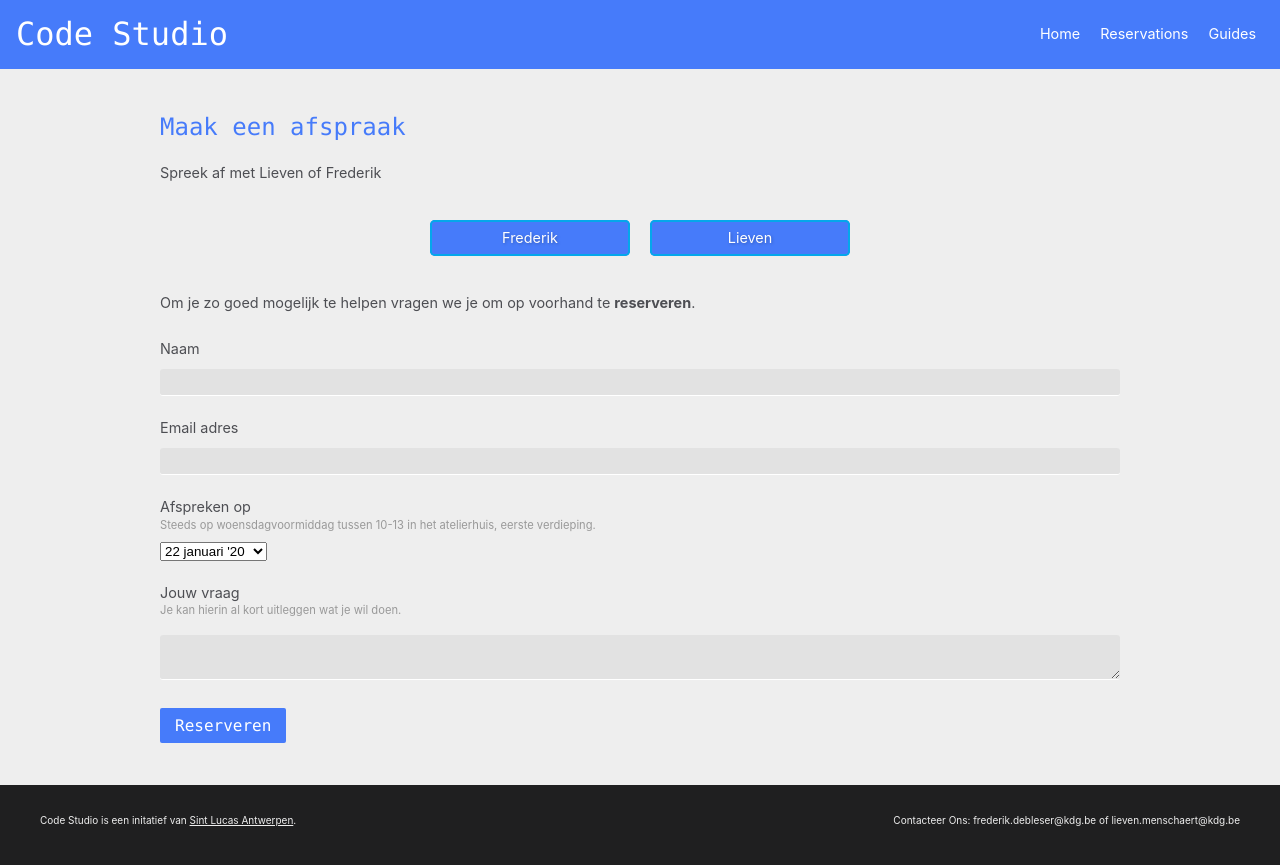
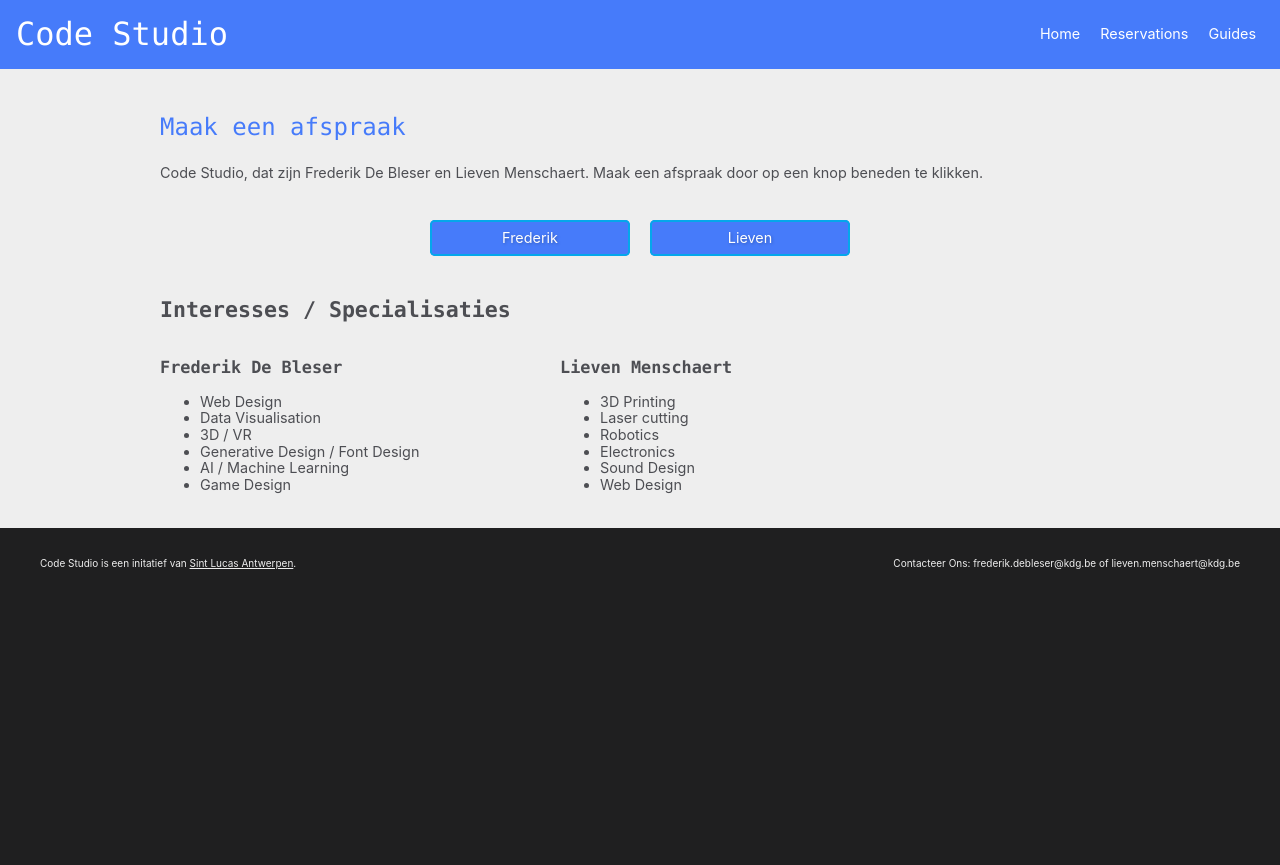
Before and after one commit to codespacehelp/website, a Jekyll site: the page built from reservations.html, in a window 1280 px wide. Shown: the top 865 px of the page. Built offline with Jekyll 4.4.1, drawn with Linux system fonts in a browser that asks for light colours.

Commit message:
Update reservation pages.

```diff
--- a/media/css/main.css
+++ b/media/css/main.css
@@ -64,6 +64,11 @@ main {
   left: 0;
   width: 100%;
   height: 100%;
+}
+
+.two-column {
+  display: grid;
+  grid-template-columns: repeat(auto-fit, 400px);
 }
 
 /********** HEADER **********/
--- a/reservations.html
+++ b/reservations.html
@@ -2,40 +2,48 @@
 layout: default
 title: Reservaties
 ---
+
 <section>
   <div class="inner">
     <h1>Maak een afspraak</h1>
-    <p>Spreek af met Lieven of Frederik</p>
+    <p>
+      Code Studio, dat zijn Frederik De Bleser en Lieven Menschaert. Maak een
+      afspraak door op een knop beneden te klikken.
+    </p>
     <div class="cta">
-      <a href="https://calendly.com/enigmeta/office-hours" class="cta__primary">Frederik</a>
-      <a href="https://calendly.com/lievenmenschaert/office-hours" class="cta__primary">Lieven</a>
+      <a href="https://calendly.com/enigmeta/office-hours" class="cta__primary"
+        >Frederik</a
+      >
+      <a
+        href="https://calendly.com/lievenmenschaert/office-hours"
+        class="cta__primary"
+        >Lieven</a
+      >
     </div>
-
-    <p>Om je zo goed mogelijk te helpen vragen we je om op voorhand te <strong>reserveren</strong>.</p>
-    <form name="reserve" method="POST" data-netlify="true">
-    <div class="form__row"><label><span class="form__label">Naam</span><input class="form__field" type="text" name="name" /></label></div>
-    <div class="form__row"><label><span class="form__label">Email adres</span><input class="form__field" type="email" name="email" /></label></div>
-    <div class="form__row"><label><span class="form__label">Afspreken op</span><span class="form__help">Steeds op woensdagvoormiddag tussen 10-13 in het atelierhuis, eerste verdieping.</span><select name="date">
-      <option value="2020-01-22">22 januari '20</option>
-      <option value="2020-01-29">29 januari '20</option>
-      <option value="2020-02-05">5 februari '20</option>
-      <option value="2020-02-12">12 februari '20</option>
-      <option value="2020-02-19">19 februari '20</option>
-      <option value="2020-03-04">4 maart '20'</option>
-      <option value="2020-03-11">11 maart '20'</option>
-      <option value="2020-03-18">18 maart '20'</option>
-      <option value="2020-03-25">25 maart '20'</option>
-      <option value="2020-04-01">1 april '20'</option>
-      <option value="2020-04-22">22 april '20'</option>
-      <option value="2020-04-29">29 april '20'</option>
-      <option value="2020-05-06">6 mei '20'</option>
-      <option value="2020-05-13">13 mei '20'</option>
-      <option value="2020-05-20">20 mei '20'</option>
-    </select></label></div>
-    <div class="form__row"><label><span class="form__label">Jouw vraag</span><span class="form__help">Je kan hierin al kort uitleggen wat je wil doen.</span><textarea class="form__field" name="question"></textarea></label></div>
-    <div class="form__row"><button class="form__button" type="submit">Reserveren</button></div>
-  </p>
-</form>
-
+    <h2>Interesses / Specialisaties</h2>
+    <div class="two-column">
+      <div class="column">
+        <h3>Frederik De Bleser</h3>
+        <ul>
+          <li>Web Design</li>
+          <li>Data Visualisation</li>
+          <li>3D / VR</li>
+          <li>Generative Design / Font Design</li>
+          <li>AI / Machine Learning</li>
+          <li>Game Design</li>
+        </ul>
+      </div>
+      <div class="column">
+        <h3>Lieven Menschaert</h3>
+        <ul>
+          <li>3D Printing</li>
+          <li>Laser cutting</li>
+          <li>Robotics</li>
+          <li>Electronics</li>
+          <li>Sound Design</li>
+          <li>Web Design</li>
+        </ul>
+      </div>
+    </div>
   </div>
 </section>
```
